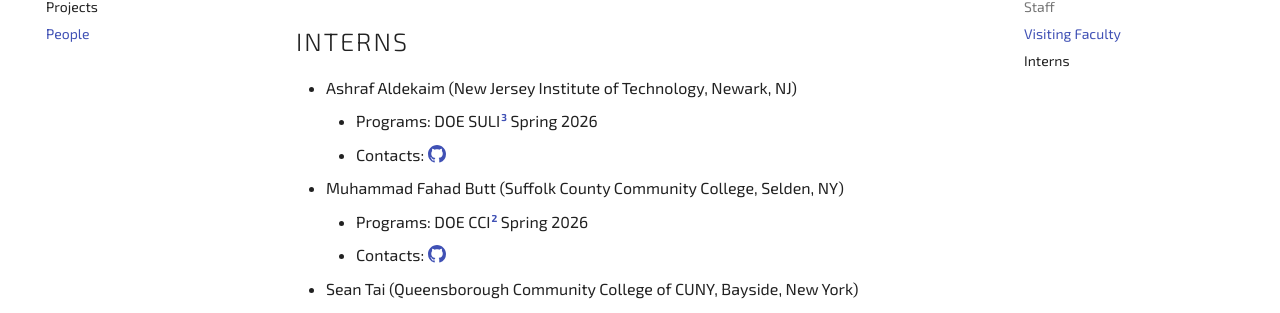
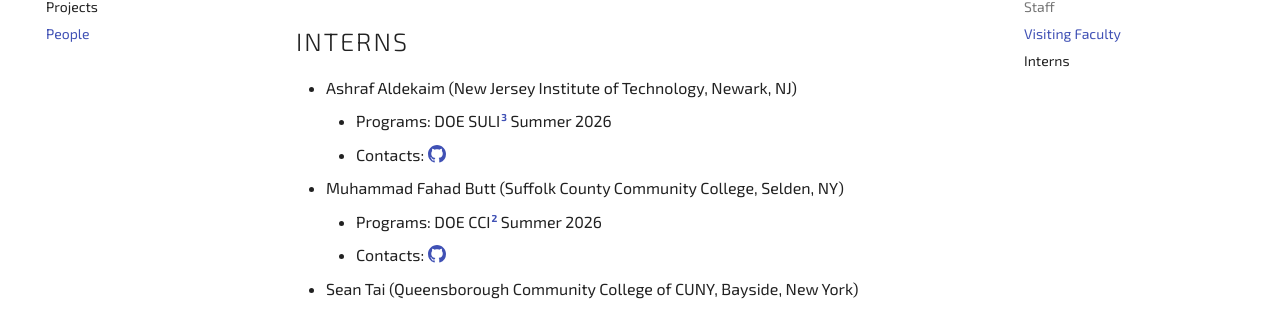
Before and after one commit to BNL-HPC/bnl-hpc.github.io, an MkDocs documentation site: the page built from docs/archive/people.md, in a window 1280 px wide and 900 px high, scrolled down 741 px. Shown: the part 149-462 px from the top of the window. Built offline with MkDocs 1.6.1 and Material for MkDocs 9.7.7, drawn with Linux system fonts in a browser that asks for light colours; comment, search, counter and statistics services are not loaded.

Commit message:
chore: fix intern program terms

```diff
--- a/docs/archive/people.md
+++ b/docs/archive/people.md
@@ -24,10 +24,10 @@
 ## Interns
 
 - Ashraf Aldekaim (New Jersey Institute of Technology, Newark, NJ)
-    - Programs: DOE SULI[^suli] Spring 2026
+    - Programs: DOE SULI[^suli] Summer 2026
     - Contacts: [:octicons-mark-github-16:](https://github.com/ashraf1248)
 - Muhammad Fahad Butt (Suffolk County Community College, Selden, NY)
-    - Programs: DOE CCI[^cci] Spring 2026
+    - Programs: DOE CCI[^cci] Summer 2026
     - Contacts: [:octicons-mark-github-16:](https://github.com/Fahad5800)
 - Sean Tai (Queensborough Community College of CUNY, Bayside, New York)
     - Programs: DOE CCI[^cci] Summer 2026
```
